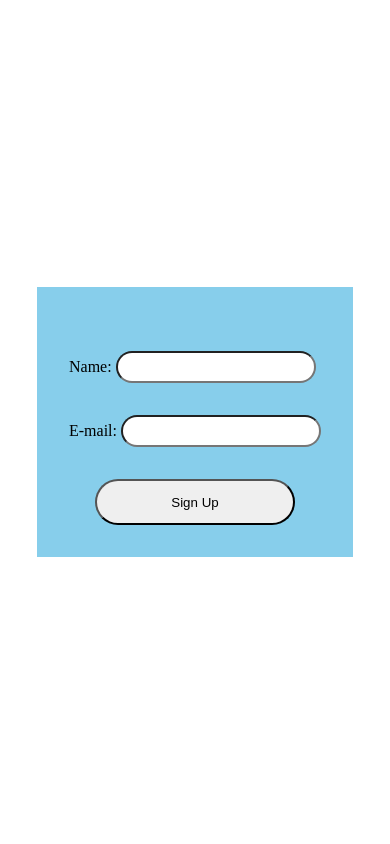
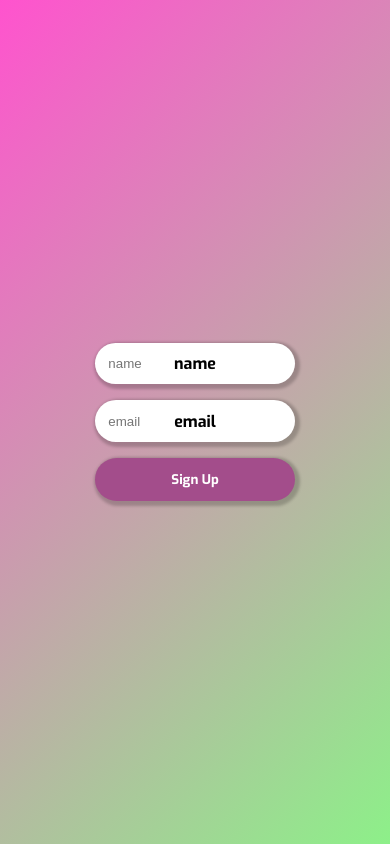
Before and after one commit to AndyCatlow/scrimba-weeklychallenge, a plain HTML site: page form/index.html in a window 390 px wide. Drawn offline with Linux system fonts and the light colour scheme.

Commit message:
change form to responsive flex

```diff
--- a/form/index.css
+++ b/form/index.css
@@ -7,40 +7,83 @@
 }
 
 :root {
-  --corners: 50px;
-  --width: 200px;
+  --corner: 5px;
+  --pill: 50px;
+  --width: 100%;
+  --height: 100%;
+  --shadow: 2px 2px 3px 3px rgba(0, 0, 0, 0.2);
+  --clr-prmy: #ff53ce;
+  --clr-scdy: #8df089;
+  --clr-hlt: #a34d8b;
+  --clr-foc: #793967;
 }
 
 body {
   display: grid;
   place-items: center;
   height: 100vh;
+  font-family: "Exo", sans-serif;
+  background-image: linear-gradient(135deg, var(--clr-prmy), var(--clr-scdy));
 }
 
-.form__container {
+.form {
   display: flex;
-  flex-direction: column;
+  flex-wrap: wrap;
   justify-content: center;
-  align-items: center;
+  gap: 1em;
   max-height: 80vh;
   padding: 2em;
-  background-color: skyblue;
+  width: 100vw;
+}
+.form > * {
+  flex: 1 1 100%;
+  max-width: 200px;
+  min-width: 100px;
 }
 
 .form__group {
-  margin: 2em auto;
+  position: relative;
+  display: inline;
 }
-
+.form__label {
+  position: absolute;
+  top: 50%;
+  left: 50%;
+  transform: translate(-50%, -50%);
+  font-weight: 700;
+}
 .input__box {
-  border-radius: var(--corners);
-  padding: 0.5em;
+  border: none;
+  border-radius: var(--pill);
+  padding: 1em;
   width: var(--width);
+  height: var(--height);
+  box-shadow: var(--shadow);
+}
+.input__box:hover ~ .form__label,
+.input__box:focus ~ .form__label {
+  top: 5px;
+  left: 20%;
+  background-color: #fff;
 }
 
 .btn {
-  display: block;
-  margin: 0 auto;
+  display: inline;
   padding: 1em 2em;
-  border-radius: var(--corners);
+  border-radius: var(--pill);
   width: var(--width);
+  height: var(--height);
+  font-family: inherit;
+  border: none;
+  cursor: pointer;
+  box-shadow: var(--shadow);
+  background-color: var(--clr-hlt);
+  color: #fff;
+  font-weight: 700;
 }
+
+.btn:hover,
+.btn:focus {
+  transform: rotate(10deg);
+  background-color: var(--clr-foc);
+}
--- a/form/index.html
+++ b/form/index.html
@@ -17,12 +17,24 @@
     <section class="form__container">
       <form action="#" class="form">
         <div class="form__group">
-          <label for="name">Name:</label>
-          <input type="text" name="name" id="name" class="input__box" />
+          <input
+            type="text"
+            name="name"
+            id="name"
+            class="input__box"
+            placeholder="name"
+          />
+          <label for="name" class="form__label" id="name__label">name</label>
         </div>
         <div class="form__group">
-          <label for="email">E-mail:</label>
-          <input type="email" id="email" name="email" class="input__box" />
+          <input
+            type="email"
+            id="email"
+            name="email"
+            class="input__box"
+            placeholder="email"
+          />
+          <label for="email" class="form__label">email</label>
         </div>
         <button type="submit" class="btn">Sign Up</button>
       </form>
```
